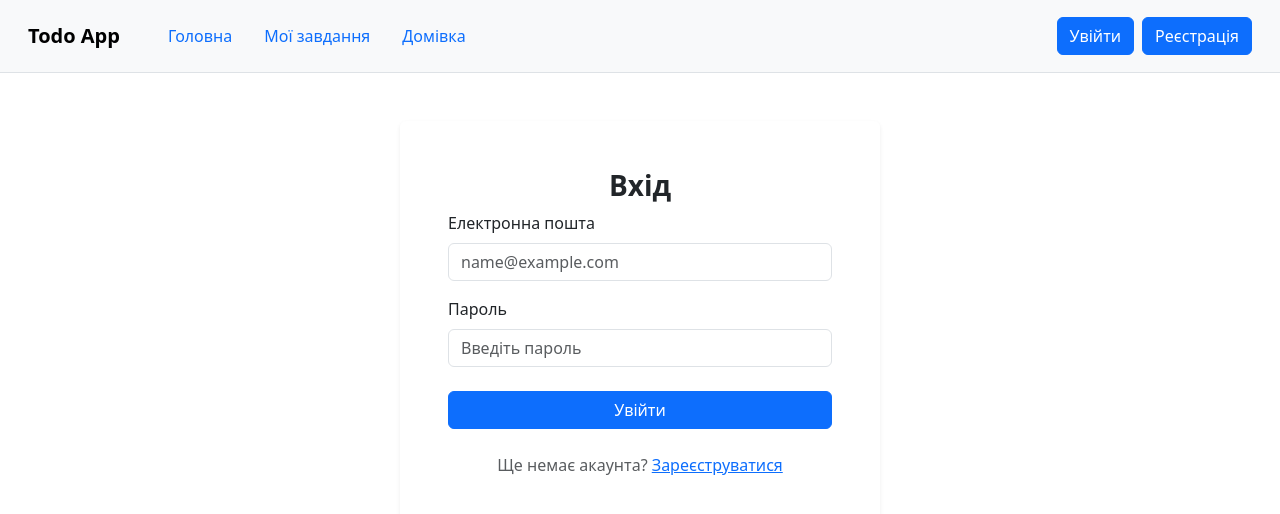
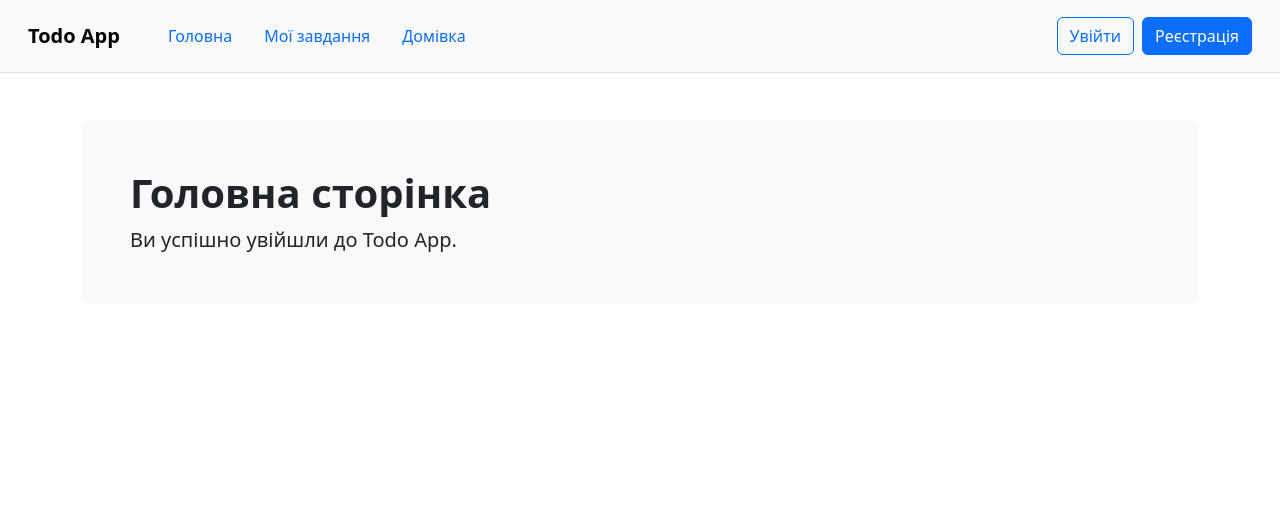
Before and after one commit to olehskomorokha/todo-app-frontend, an Angular app in the folder todo-app/: page /home in a window 1280 px wide. Before the commit this address led to /login. Shown: the top 514 px of the page. Built offline with nearby package versions, Linux system fonts and the light colour scheme; sample sign-in values are in the browser's storage.

Commit message:
create home element, make login redirect to it

```diff
--- a/todo-app/src/app/app.routes.ts
+++ b/todo-app/src/app/app.routes.ts
@@ -1,10 +1,17 @@
 import { Routes } from '@angular/router';
+import { authGuard } from './auth/auth.guard';
 
 export const routes: Routes = [
   {
     path: '',
     pathMatch: 'full',
-    redirectTo: 'login',
+    redirectTo: 'home',
+  },
+  {
+    path: 'home',
+    canActivate: [authGuard],
+    loadComponent: () =>
+      import('./home/home').then(component => component.Home),
   },
   {
     path: 'register',
@@ -18,6 +25,6 @@ export const routes: Routes = [
   },
   {
     path: '**',
-    redirectTo: 'login',
+    redirectTo: 'home',
   },
 ];
--- /dev/null
+++ b/todo-app/src/app/auth/auth.guard.ts
@@ -0,0 +1,10 @@
+import { inject } from '@angular/core';
+import { CanActivateFn, Router } from '@angular/router';
+import { Auth } from './auth';
+
+export const authGuard: CanActivateFn = () => {
+  const auth = inject(Auth);
+  const router = inject(Router);
+
+  return auth.isAuthenticated() ? true : router.createUrlTree(['/login']);
+};
--- a/todo-app/src/app/auth/login/login.ts
+++ b/todo-app/src/app/auth/login/login.ts
@@ -33,7 +33,7 @@ export class Login {
     this.auth.login(this.form.getRawValue()).pipe(
       finalize(() => (this.isSubmitting = false)),
     ).subscribe({
-      next: () => void this.router.navigateByUrl('/'),
+      next: () => void this.router.navigateByUrl('/home'),
       error: error => {
         const apiError = error.error as Partial<ApiError> | string | null;
         this.errorMessage = typeof apiError === 'string'
--- /dev/null
+++ b/todo-app/src/app/home/home.css
@@ -0,0 +1,3 @@
+:host {
+  display: block;
+}
--- /dev/null
+++ b/todo-app/src/app/home/home.html
@@ -0,0 +1,6 @@
+<main class="container py-5">
+  <div class="p-4 p-md-5 bg-body-tertiary rounded-3">
+    <h1 class="display-6 fw-bold">Головна сторінка</h1>
+    <p class="lead mb-0">Ви успішно увійшли до Todo App.</p>
+  </div>
+</main>
--- /dev/null
+++ b/todo-app/src/app/home/home.ts
@@ -0,0 +1,8 @@
+import { Component } from '@angular/core';
+
+@Component({
+  selector: 'app-home',
+  templateUrl: './home.html',
+  styleUrl: './home.css',
+})
+export class Home {}
```
